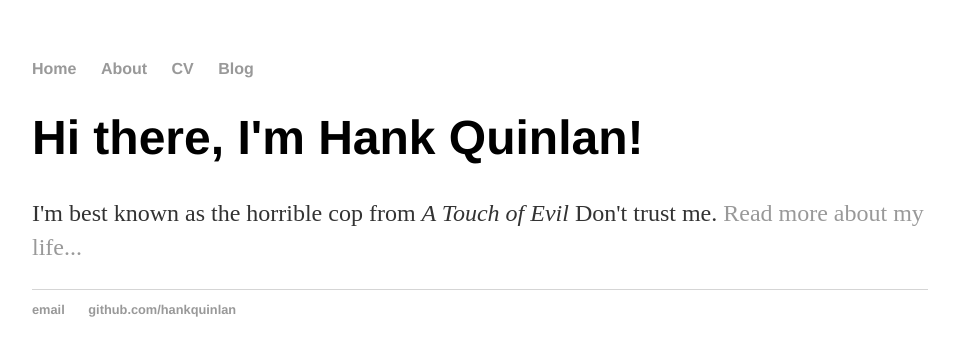
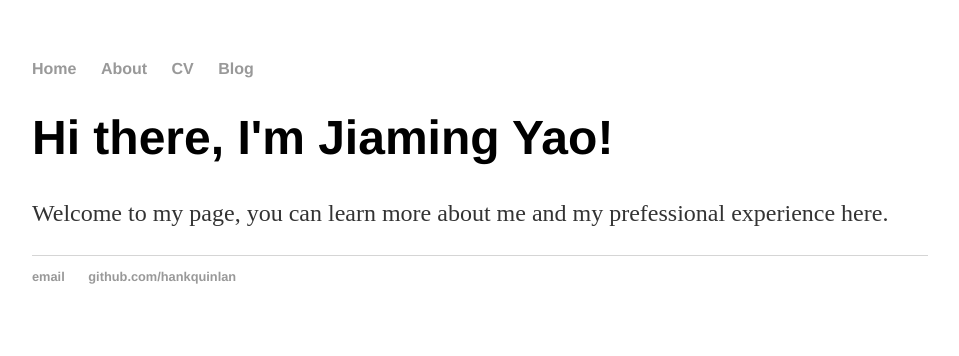
Before and after one commit to jiamingyao151/jiamingyao151.github.io, a Jekyll site: the page built from index.html, in a window 1280 px wide. Shown: the top 356 px of the page, without its empty margins (160-1119 px from the left). Built offline with Jekyll 4.4.1, drawn with Linux system fonts in a browser that asks for light colours.

Commit message:
Update index.html

```diff
--- a/index.html
+++ b/index.html
@@ -1,8 +1,8 @@
 ---
 layout: default
-title: Hank Quinlan, Horrible Cop
+title: Jiaming Yao
 ---
 <div class="blurb">
-	<h1>Hi there, I'm Hank Quinlan!</h1>
-	<p>I'm best known as the horrible cop from <em>A Touch of Evil</em> Don't trust me. <a href="/about">Read more about my life...</a></p>
+	<h1>Hi there, I'm Jiaming Yao!</h1>
+	<p>Welcome to my page, you can learn more about me and my prefessional experience here.</p>
 </div><!-- /.blurb -->
```
